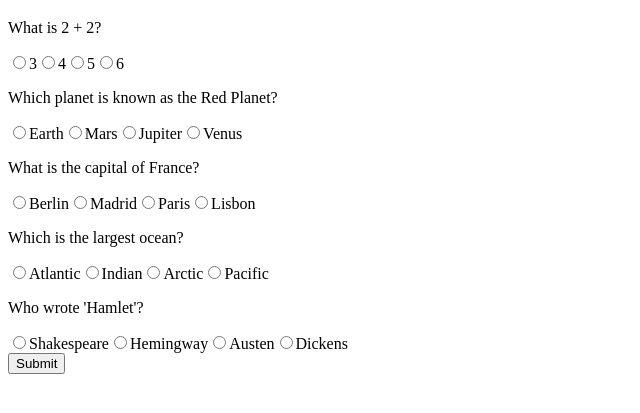
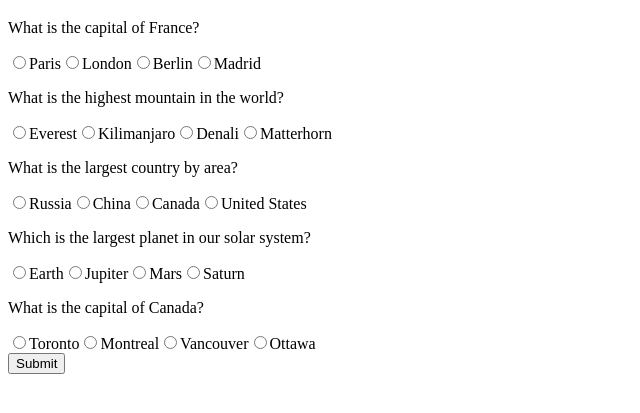
Before and after one commit to acciojob/quiz-with-session-Aditi0090, a website: page main.html in a window 1280 px wide. Shown: the part 61-474 px from the top of the page, without its empty margins (0-640 px from the left). Drawn offline with Linux system fonts and the light colour scheme.

Commit message:
created a submission

```diff
--- a/main.html
+++ b/main.html
@@ -1,16 +1,17 @@
 <!DOCTYPE html>
-<html lang="en">
-<head>
-    <meta charset="UTF-8">
-    <meta name="viewport" content="width=device-width, initial-scale=1.0">
-    <title>Quiz App</title>
-</head>
-<body>
+
+<html>
+  <head>
+    <link rel="stylesheet" href="styles.css" />
+  </head>
+
+  <body>
+    <!-- do not change this code -->
     <h1>Quiz</h1>
     <div id="questions"></div>
     <button id="submit">Submit</button>
     <div id="score"></div>
 
-    <script src="script.js"></script>
-</body>
+    <script type="text/javascript" src="./script.js"></script>
+  </body>
 </html>
--- a/script.js
+++ b/script.js
@@ -1,56 +1,90 @@
 const questions = [
-    { question: "What is 2 + 2?", options: ["3", "4", "5", "6"], answer: "4" },
-    { question: "Which planet is known as the Red Planet?", options: ["Earth", "Mars", "Jupiter", "Venus"], answer: "Mars" },
-    { question: "What is the capital of France?", options: ["Berlin", "Madrid", "Paris", "Lisbon"], answer: "Paris" },
-    { question: "Which is the largest ocean?", options: ["Atlantic", "Indian", "Arctic", "Pacific"], answer: "Pacific" },
-    { question: "Who wrote 'Hamlet'?", options: ["Shakespeare", "Hemingway", "Austen", "Dickens"], answer: "Shakespeare" }
+  {
+    question: "What is the capital of France?",
+    choices: ["Paris", "London", "Berlin", "Madrid"],
+    answer: "Paris",
+  },
+  {
+    question: "What is the highest mountain in the world?",
+    choices: ["Everest", "Kilimanjaro", "Denali", "Matterhorn"],
+    answer: "Everest",
+  },
+  {
+    question: "What is the largest country by area?",
+    choices: ["Russia", "China", "Canada", "United States"],
+    answer: "Russia",
+  },
+  {
+    question: "Which is the largest planet in our solar system?",
+    choices: ["Earth", "Jupiter", "Mars", "Saturn"],
+    answer: "Jupiter",
+  },
+  {
+    question: "What is the capital of Canada?",
+    choices: ["Toronto", "Montreal", "Vancouver", "Ottawa"],
+    answer: "Ottawa",
+  },
 ];
 
-const questionContainer = document.getElementById("questions");
+const questionsElement = document.getElementById("questions");
 const submitButton = document.getElementById("submit");
-const scoreDisplay = document.getElementById("score");
+const scoreElement = document.getElementById("score");
 
-const savedProgress = JSON.parse(sessionStorage.getItem("progress")) || {};
+// Load progress from session storage
+const userAnswers = JSON.parse(sessionStorage.getItem("progress")) || {};
 
-function renderQuiz() {
-    questionContainer.innerHTML = "";
-    questions.forEach((q, index) => {
-        const questionDiv = document.createElement("div");
-        questionDiv.innerHTML = `<p>${q.question}</p>`;
-        q.options.forEach(option => {
-            const input = document.createElement("input");
-            input.type = "radio";
-            input.name = `question${index}`;
-            input.value = option;
-            input.checked = savedProgress[index] === option;
-            input.addEventListener("change", () => {
-                savedProgress[index] = option;
-                sessionStorage.setItem("progress", JSON.stringify(savedProgress));
+// Display questions and choices
+function renderQuestions() {
+  questionsElement.innerHTML = "";
+  questions.forEach((question, index) => {
+    const questionElement = document.createElement("div");
+    const questionText = document.createElement("p");
+    questionText.textContent = question.question;
+    questionElement.appendChild(questionText);
+
+    question.choices.forEach((choice) => {
+      const choiceElement = document.createElement("input");
+      choiceElement.setAttribute("type", "radio");
+      choiceElement.setAttribute("name", `question-${index}`);
+      choiceElement.setAttribute("value", choice);
+      if (userAnswers[index] === choice) {
+        choiceElement.checked = true;
+      }
+
+      choiceElement.addEventListener("change", () => {
+        userAnswers[index] = choice;
+        sessionStorage.setItem("progress", JSON.stringify(userAnswers));
       });
+
       const label = document.createElement("label");
-            label.textContent = option;
-            questionDiv.appendChild(input);
-            questionDiv.appendChild(label);
+      label.appendChild(choiceElement);
+      label.appendChild(document.createTextNode(choice));
+
+      questionElement.appendChild(label);
     });
-        questionContainer.appendChild(questionDiv);
+
+    questionsElement.appendChild(questionElement);
   });
 }
 
+// Submit quiz and calculate score
 submitButton.addEventListener("click", () => {
   let score = 0;
-    questions.forEach((q, index) => {
-        if (savedProgress[index] === q.answer) {
+  questions.forEach((question, index) => {
+    if (userAnswers[index] === question.answer) {
       score++;
     }
   });
-    scoreDisplay.textContent = `Your score is ${score} out of 5.`;
+
+  scoreElement.textContent = `Your score is ${score} out of 5.`;
   localStorage.setItem("score", score);
 });
 
-const lastScore = localStorage.getItem("score");
-if (lastScore !== null) {
-    scoreDisplay.textContent = `Your last score was ${lastScore} out of 5.`;
+// Show previous score if available
+const savedScore = localStorage.getItem("score");
+if (savedScore !== null) {
+  scoreElement.textContent = `Your score is ${savedScore} out of 5.`;
 }
 
-// Initial rendering
-renderQuiz();
+// Render the quiz
+renderQuestions();
```
Lines whose indentation alone changed are shown as unchanged.
